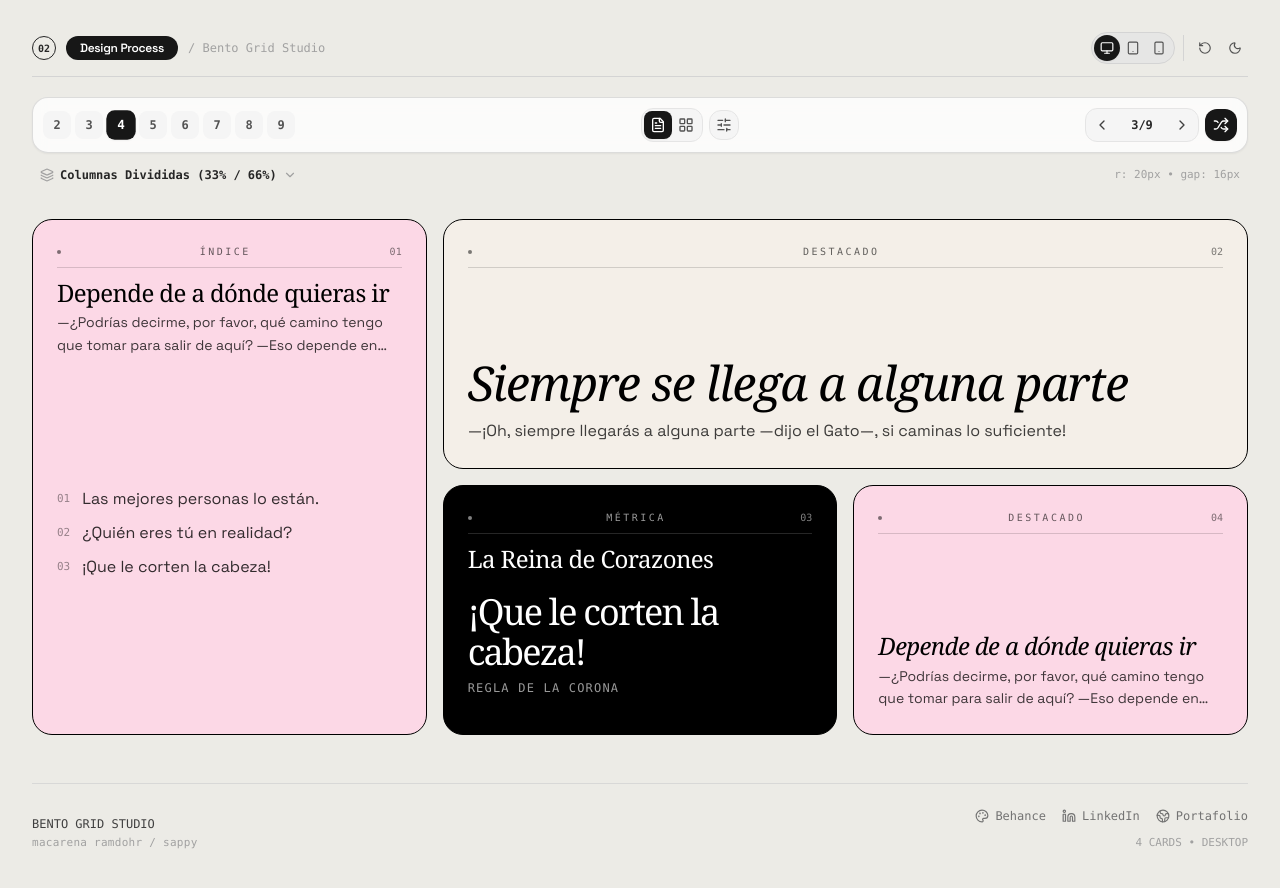
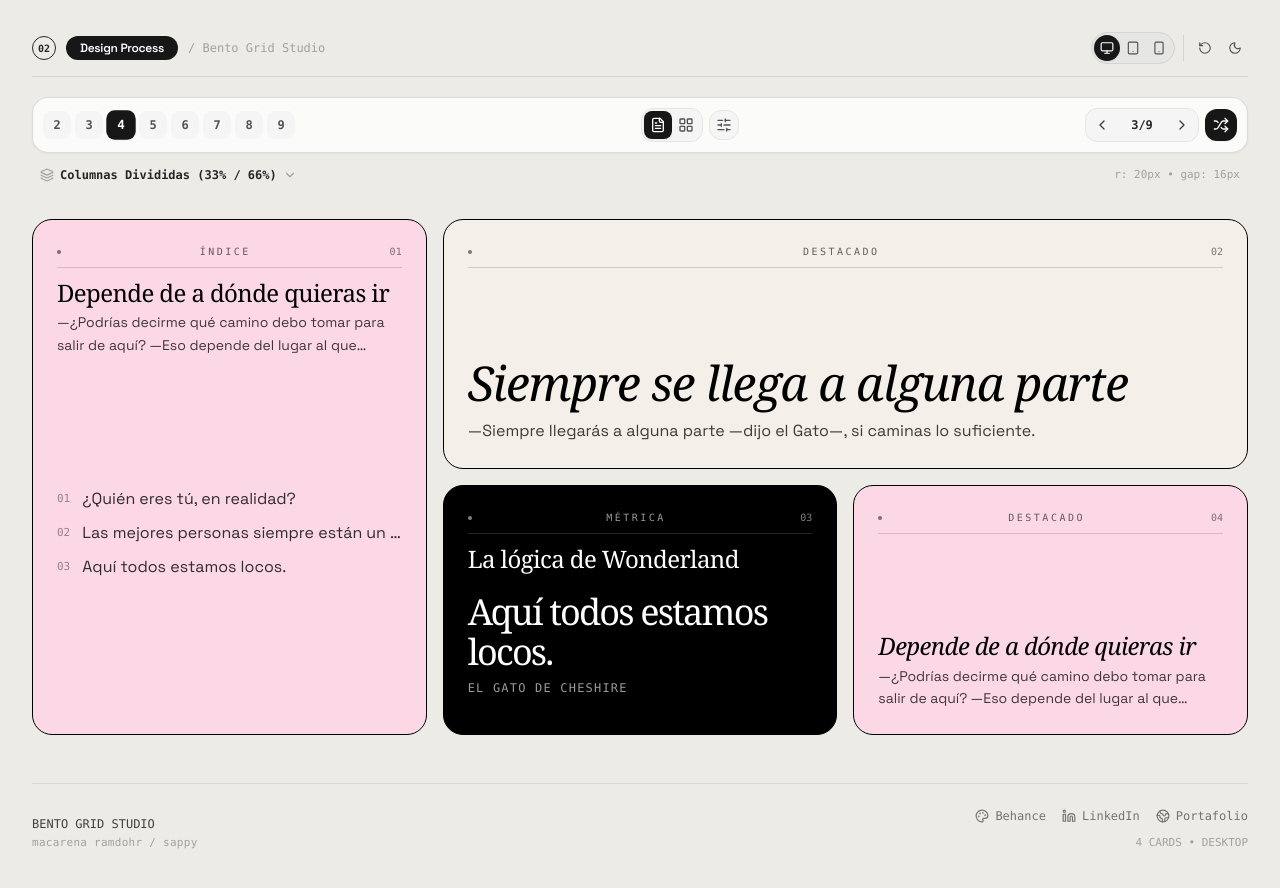
Before and after one commit to sappy666/bento-grid, a React (Vite) app: page / in a window 1280 px wide. Shown: the top 888 px of the page. Built offline with nearby package versions, Linux system fonts and the light colour scheme; a web font is replaced by a local one.

Commit message:
arreglos

```diff
--- a/src/App.tsx
+++ b/src/App.tsx
@@ -29,33 +29,37 @@ const CARD_COUNTS = [2, 3, 4, 5, 6, 7, 8, 9];
 
 // Long-form vignettes: shown on cards with room for a full paragraph (title = headline,
 // subtitle = body). `badge` is the scene name — supplementary (modal + code export only).
+// Ordered as a small arc: an inviting question, its payoff, then a change of scene.
 const PRIMARY_CONTENT = [
   {
     badge: 'El gato de Cheshire',
     title: 'Depende de a dónde quieras ir',
-    subtitle: '—¿Podrías decirme, por favor, qué camino tengo que tomar para salir de aquí? —Eso depende en gran parte a dónde quieras ir.',
+    subtitle: '—¿Podrías decirme qué camino debo tomar para salir de aquí? —Eso depende del lugar al que quieras llegar.',
   },
   {
     badge: 'Un secreto a voces',
     title: 'Siempre se llega a alguna parte',
-    subtitle: '—¡Oh, siempre llegarás a alguna parte —dijo el Gato—, si caminas lo suficiente!',
+    subtitle: '—Siempre llegarás a alguna parte —dijo el Gato—, si caminas lo suficiente.',
   },
   {
     badge: 'Tiempo sin tiempo',
     title: 'Llego tarde a una cita importante',
-    subtitle: '¡Ay, Dios mío! ¡Ay, Dios mío! ¡Qué tarde se me está haciendo! No hay tiempo para decir hola o adiós, ¡llego tarde!',
+    subtitle: '¡Dios mío, Dios mío, qué tarde se me está haciendo! No hay tiempo ni para decir hola: ¡llego tarde!',
   },
 ];
 
 // Short, punchy lines for compact metric/quote cards: `headline` fills the big display
-// slot (metric value or quote text), `caption` is the small uppercase line underneath.
+// slot (metric value or quote text) so it needs to stand on its own — no continuing
+// clauses parked in the caption. `caption` is a short context tag underneath.
+// Ordered as a small arc: a question of identity, two takes on madness, a dramatic
+// punchline, a whimsical aside, then a reflective close.
 const SECONDARY_CONTENT = [
-  { badge: 'El Sombrerero Loco', headline: 'Las mejores personas lo están.', caption: 'EL SOMBRERERO Y ALICIA' },
-  { badge: 'El consejo del Absolem', headline: '¿Quién eres tú en realidad?', caption: 'LA ORUGA AZUL' },
-  { badge: 'La Reina de Corazones', headline: '¡Que le corten la cabeza!', caption: 'REGLA DE LA CORONA' },
-  { badge: 'Cuestión de tamaño', headline: 'A veces he creído seis cosas imposibles.', caption: 'ANTES DEL DESAYUNO' },
-  { badge: 'Juicios y razones', headline: 'Aquí todos estamos locos.', caption: 'EL GATO DE CHESHIRE' },
-  { badge: 'Un día cualquiera', headline: 'Es inútil volver a ayer.', caption: 'PUES ERA OTRA PERSONA' },
+  { badge: 'La pregunta de la Oruga', headline: '¿Quién eres tú, en realidad?', caption: 'LA ORUGA AZUL' },
+  { badge: 'El Sombrerero Loco', headline: 'Las mejores personas siempre están un poco locas.', caption: 'EL SOMBRERERO Y ALICIA' },
+  { badge: 'La lógica de Wonderland', headline: 'Aquí todos estamos locos.', caption: 'EL GATO DE CHESHIRE' },
+  { badge: 'La Reina de Corazones', headline: '¡Que le corten la cabeza!', caption: 'SENTENCIA REAL' },
+  { badge: 'Cosas imposibles', headline: 'Seis cosas imposibles antes del desayuno.', caption: 'PENSAMIENTOS DE ALICIA' },
+  { badge: 'El día de ayer', headline: 'Es inútil volver a ayer.', caption: 'REFLEXIÓN DE ALICIA' },
 ];
 
 const withAliceContent = (distribution: LayoutDistribution): LayoutDistribution => ({
```
